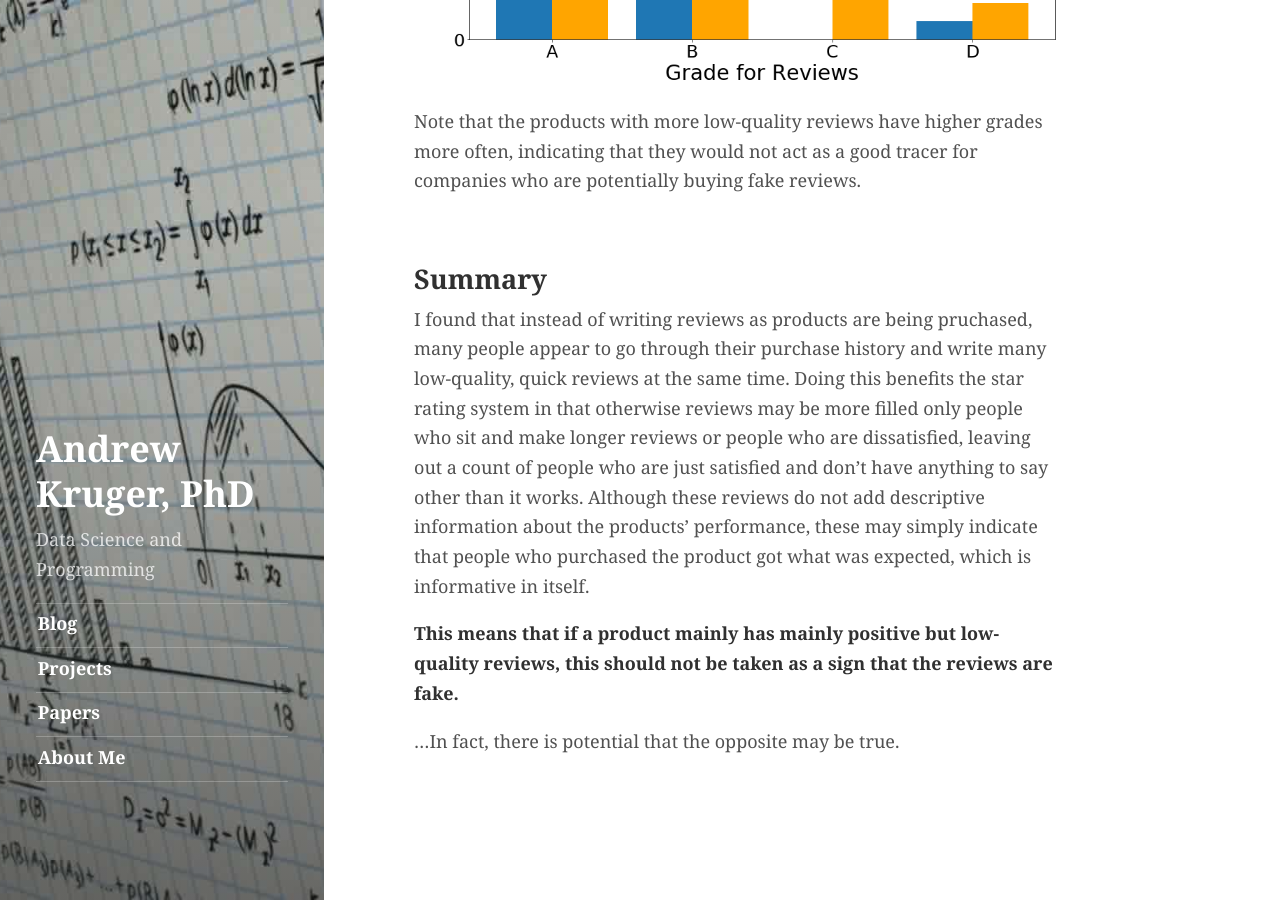
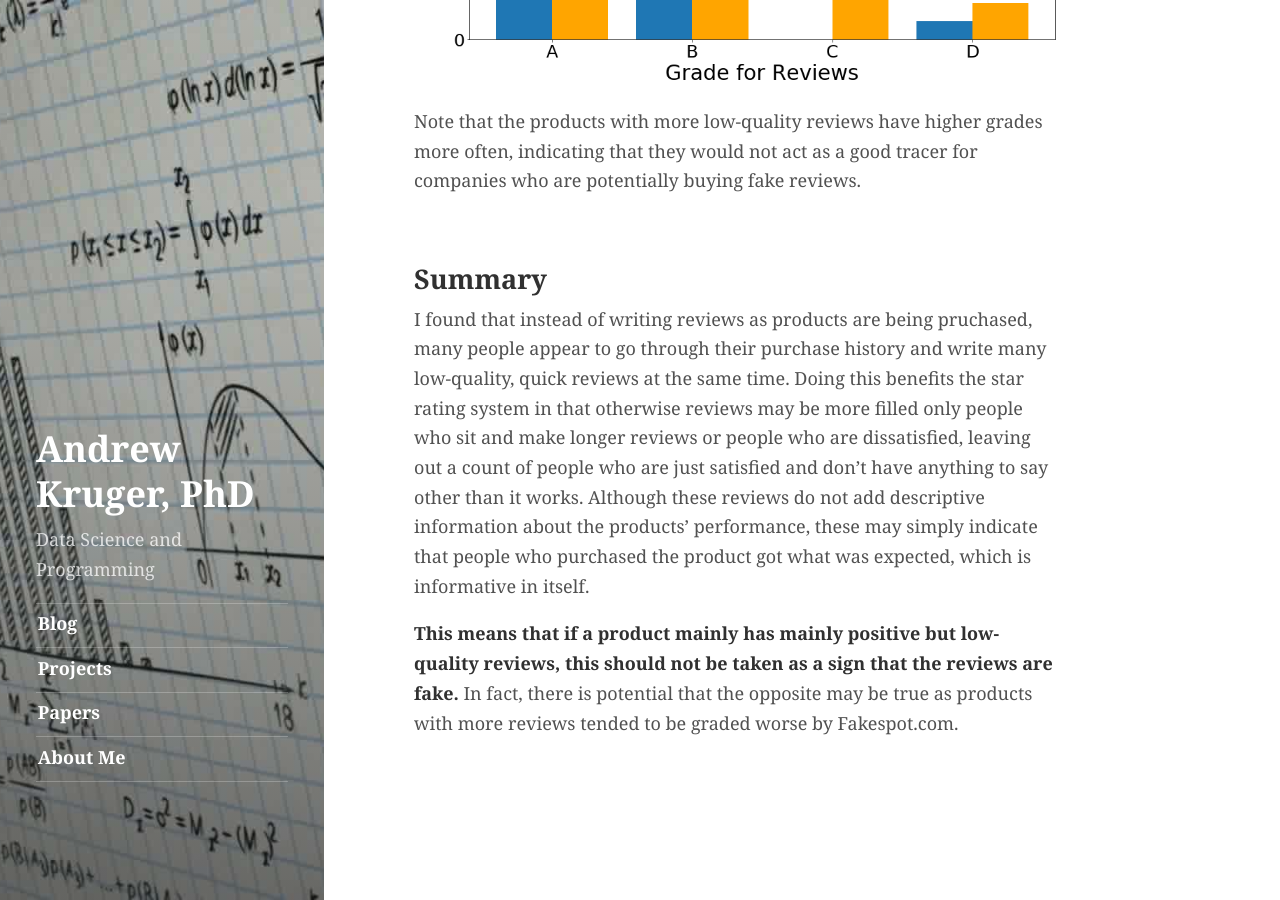
Before and after one commit to andrewkruger/andrewkruger.github.io, a Jekyll site: the page built from _projects/2017-08-25-amazon-reviews.md, in a window 1280 px wide and 900 px high, scrolled down 8153 px. Built offline with Jekyll 4.4.1, drawn with Linux system fonts in a browser that asks for light colours; a script that is not in the unit is left out.

Commit message:
Updates made

```diff
--- a/_projects/2017-08-25-amazon-reviews.md
+++ b/_projects/2017-08-25-amazon-reviews.md
@@ -130,6 +130,4 @@ Note that the products with more low-quality reviews have higher grades more oft
 
 I found that instead of writing reviews as products are being pruchased, many people appear to go through their purchase history and write many low-quality, quick reviews at the same time.  Doing this benefits the star rating system in that otherwise reviews may be more filled only people who sit and make longer reviews or people who are dissatisfied, leaving out a count of people who are just satisfied and don't have anything to say other than it works.  Although these reviews do not add descriptive information about the products' performance, these may simply indicate that people who purchased the product got what was expected, which is informative in itself.
 
-**This means that if a product mainly has mainly positive but low-quality reviews, this should not be taken as a sign that the reviews are fake.**
-
-...In fact, there is potential that the opposite may be true.
+**This means that if a product mainly has mainly positive but low-quality reviews, this should not be taken as a sign that the reviews are fake.**  In fact, there is potential that the opposite may be true as products with more reviews tended to be graded worse by Fakespot.com.
```
